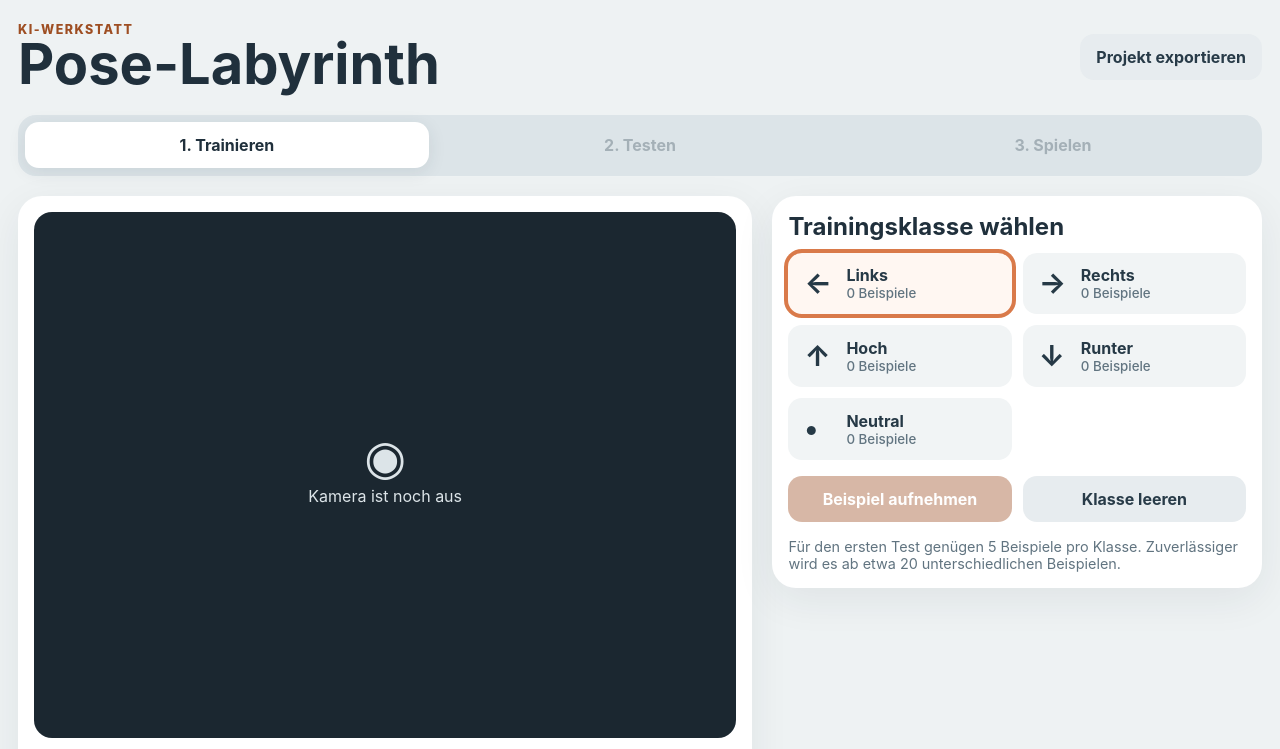
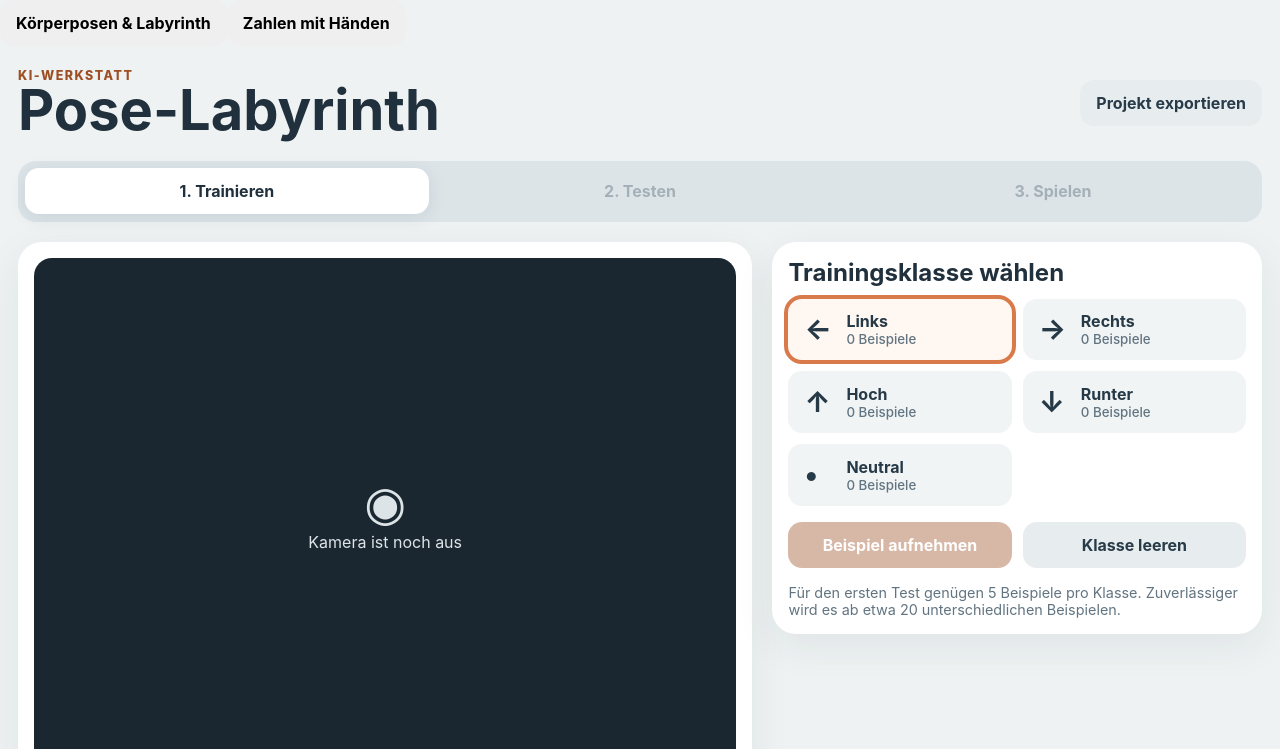
Before and after one commit to technikerleben/pose-labyrinth, a React (Vite) app: page / in a window 1280 px wide. Shown: the top 749 px of the page. Built offline with nearby package versions, Linux system fonts and the light colour scheme.

Commit message:
Wire app variant selector

```diff
--- a/src/main.tsx
+++ b/src/main.tsx
@@ -1,10 +1,10 @@
 import { StrictMode } from 'react';
 import { createRoot } from 'react-dom/client';
-import App from './App';
+import Launcher from './Launcher';
 import './styles.css';
 
 createRoot(document.getElementById('root')!).render(
   <StrictMode>
-    <App />
+    <Launcher />
   </StrictMode>,
 );
```
